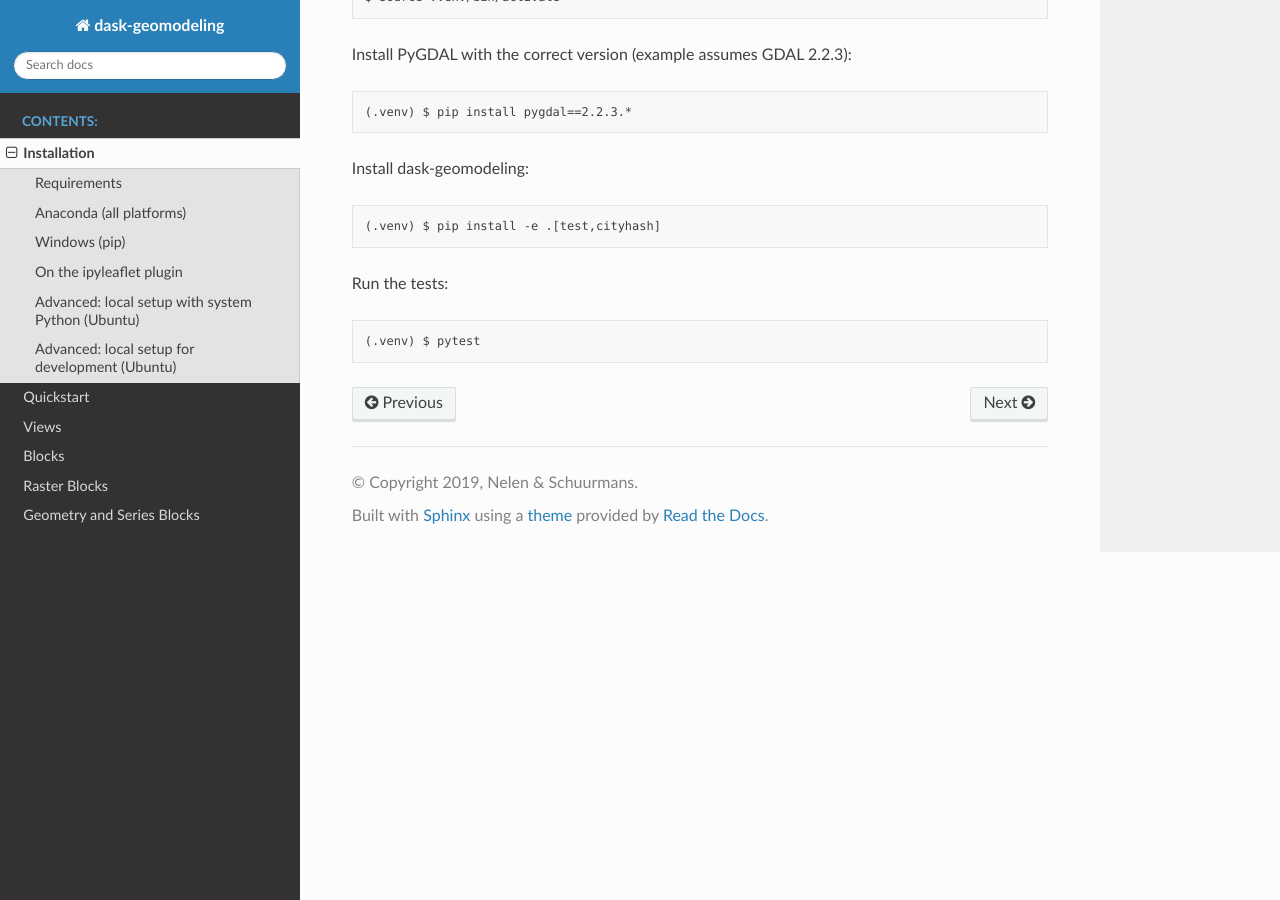
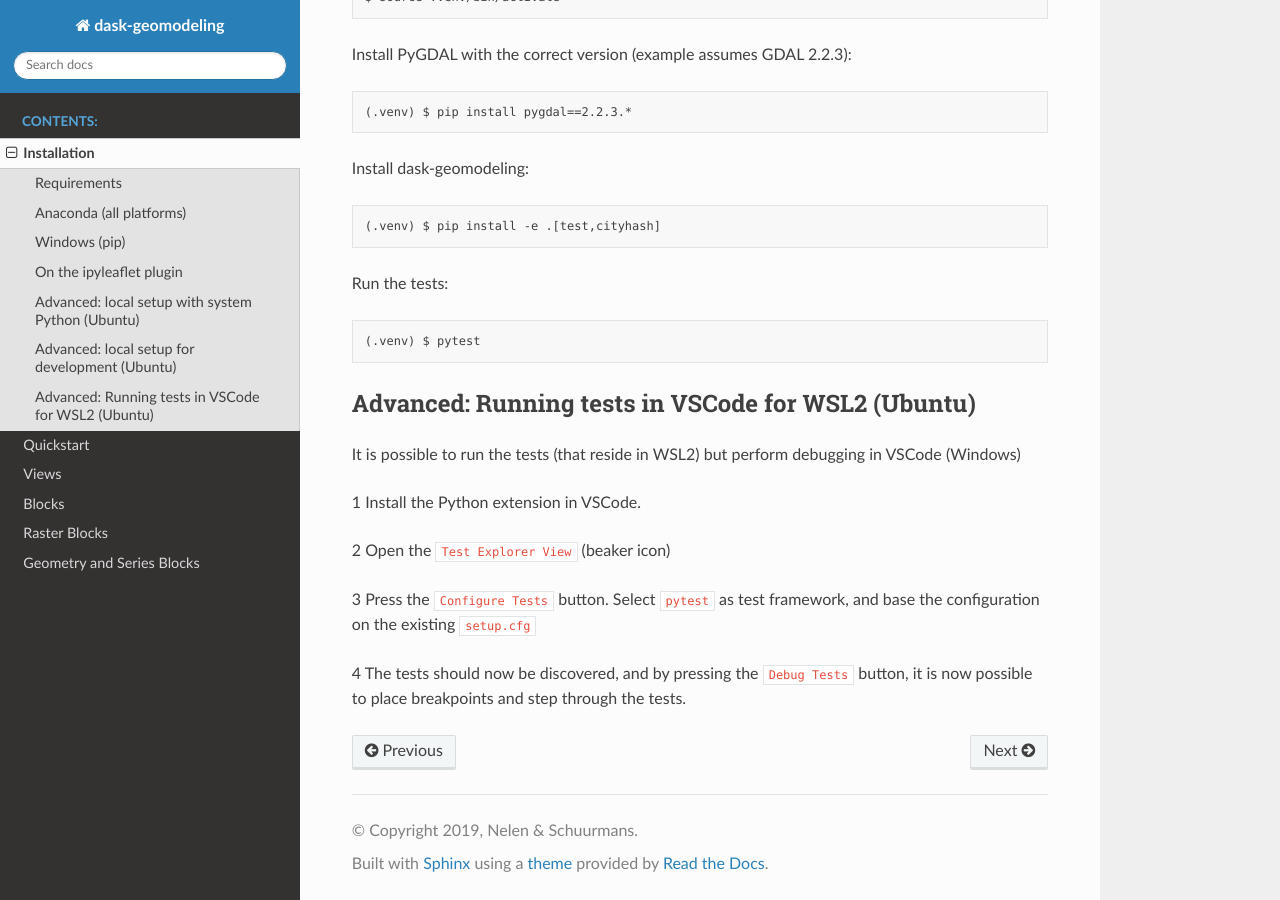
Before and after one commit to nens/dask-geomodeling, a Sphinx documentation site: the page built from docs/installation.rst, in a window 1280 px wide and 900 px high, scrolled down 2569 px. Built offline with Sphinx 7.4.7 and the Read the Docs theme 2.0.0, drawn with Linux system fonts in a browser that asks for light colours.

Commit message:
Added a note regarding WSL in the installation docs

```diff
--- a/docs/installation.rst
+++ b/docs/installation.rst
@@ -117,3 +117,16 @@ Install dask-geomodeling::
 Run the tests::
 
     (.venv) $ pytest
+
+Advanced: Running tests in VSCode for WSL2 (Ubuntu)
+-----------------------------------
+
+It is possible to run the tests (that reside in WSL2) but perform debugging in VSCode (Windows)
+
+1 Install the Python extension in VSCode.
+
+2 Open the ``Test Explorer View`` (beaker icon)
+
+3 Press the ``Configure Tests`` button. Select ``pytest`` as test framework, and base the configuration on the existing ``setup.cfg``
+
+4 The tests should now be discovered, and by pressing the ``Debug Tests`` button, it is now possible to place breakpoints and step through the tests.
```
